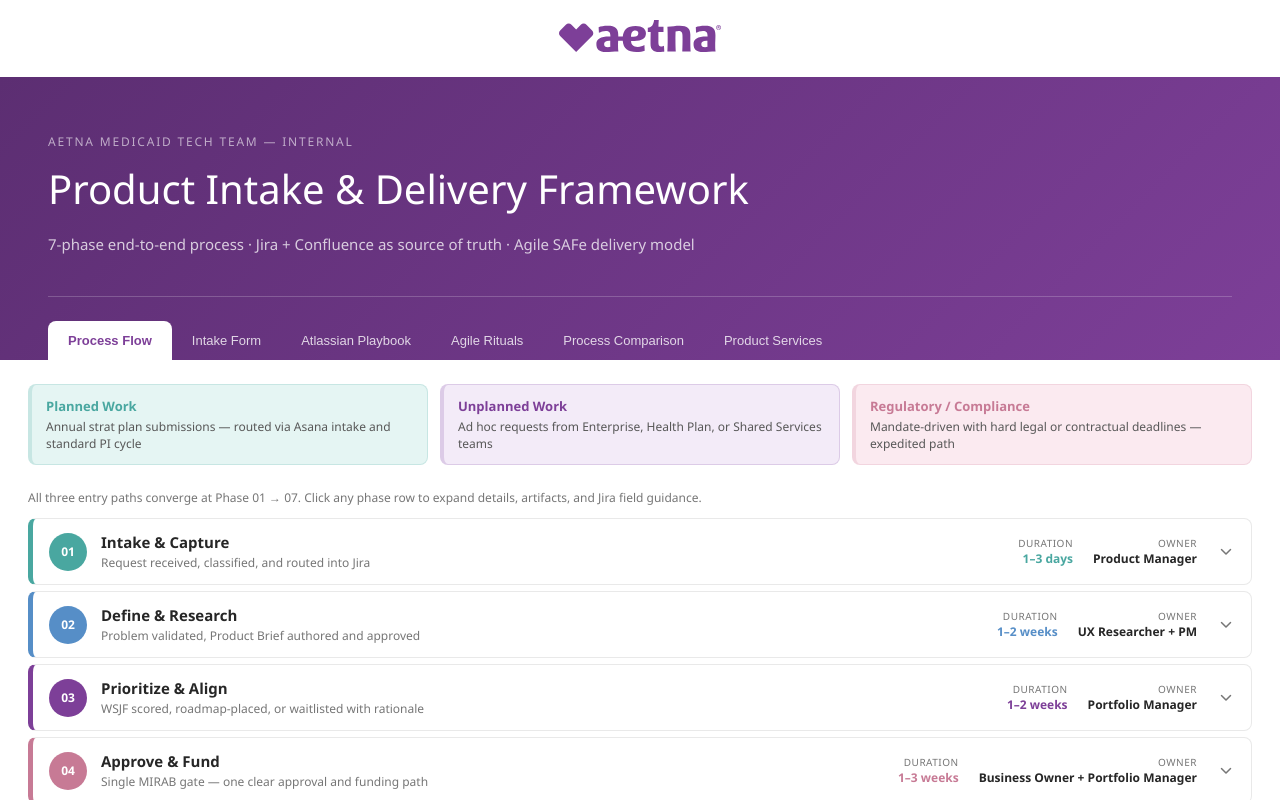
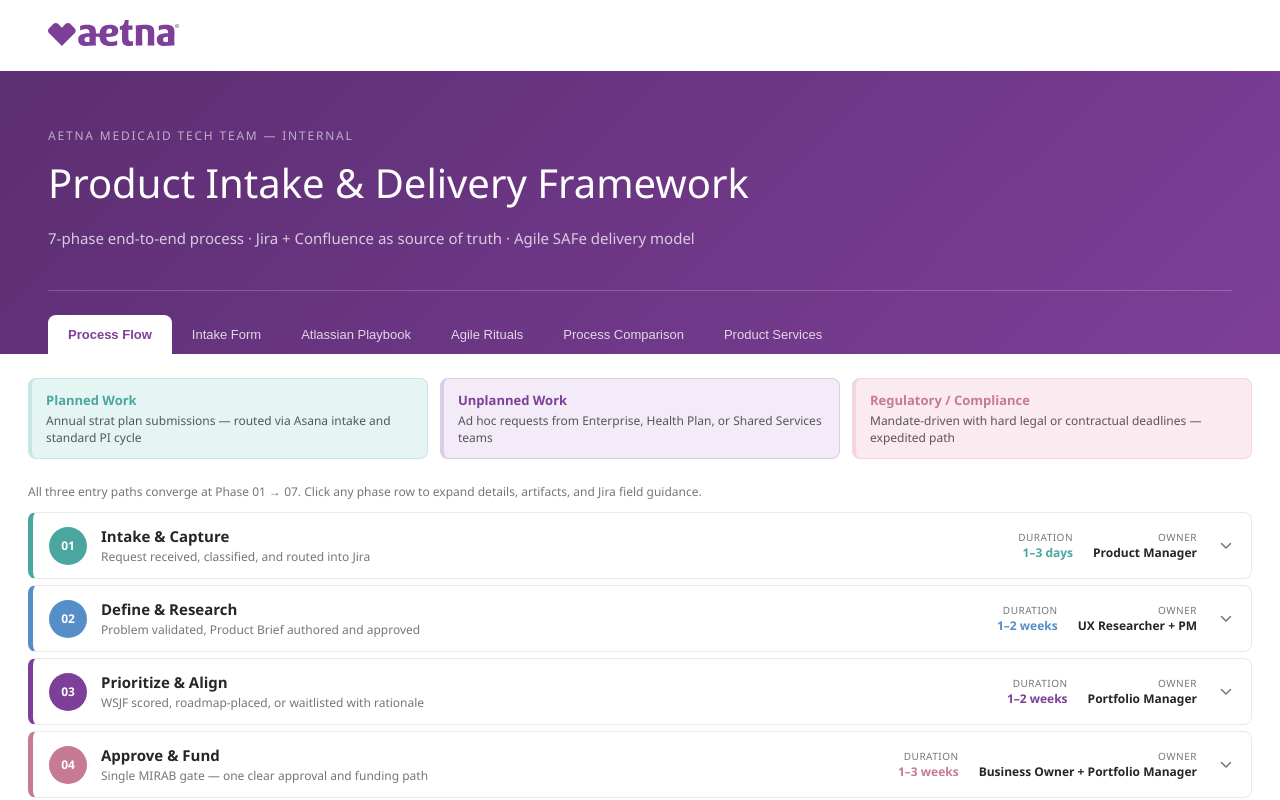
Before and after one commit to mlchiongcvs/product-intake-delivery-framework, a React (Vite) app: page / in a window 1280 px wide. Shown: the top 800 px of the page. Built offline with nearby package versions, Linux system fonts and the light colour scheme.

Commit message:
Left-align logo and reduce size 20%

```diff
--- a/src/App.jsx
+++ b/src/App.jsx
@@ -169,8 +169,8 @@
   return (
     <div style={{ fontFamily:"'Segoe UI',system-ui,sans-serif", color:TX, background:WH, minHeight:'100vh' }}>
       {/* Logo Bar */}
-      <div style={{ background:WH, padding:'20px 48px', textAlign:'center' }}>
-        <img src={`${import.meta.env.BASE_URL}aetna-logo.svg`} alt="Aetna" style={{ height:32 }} />
+      <div style={{ background:WH, padding:'20px 48px' }}>
+        <img src={`${import.meta.env.BASE_URL}aetna-logo.svg`} alt="Aetna" style={{ height:26 }} />
       </div>
       {/* Header */}
       <div style={{ background:`linear-gradient(135deg, ${VD} 0%, ${V} 100%)`, padding:'56px 48px 0' }}>
```
